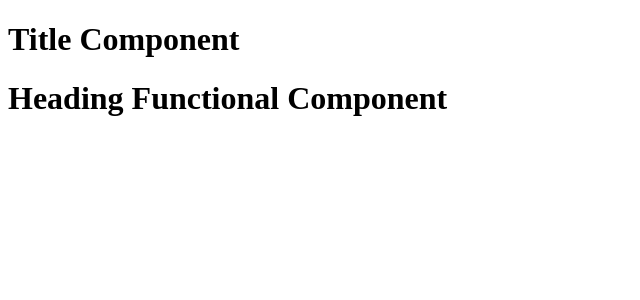
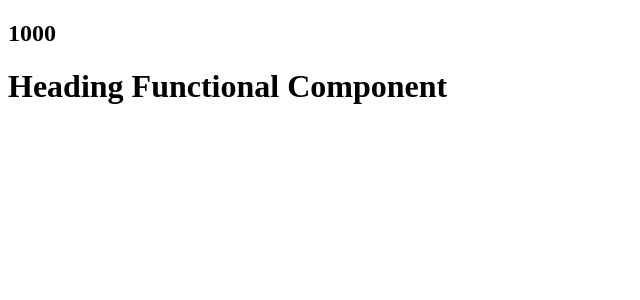
Before and after one commit to sudhanshu-28/react-refresh, a React (Vite) app: page / in a window 1280 px wide. Shown: the top 300 px of the page, without its empty margins (0-640 px from the left). Built offline with nearby package versions, Linux system fonts and the light colour scheme.

Commit message:
You can inject any JS code inside JSX inside curly {} braces.

```diff
--- a/App.js
+++ b/App.js
@@ -3,11 +3,16 @@ import ReactDOM from "react-dom/client";
 
 const Title = () => <h1 className="head">Title Component</h1>;
 
+const number = 1000;
+
 // React Functional Component - Function that returns JSZ code is Functional Component
 const HeadingComponent = () => (
   <div className="container">
     {/* Component Composition - It is calling component inside Component  */}
-    <Title />
+    {/* <Title /> */}
+
+    <h2>{number}</h2>
+
     <h1 className="heading">Heading Functional Component</h1>
   </div>
 );
```
